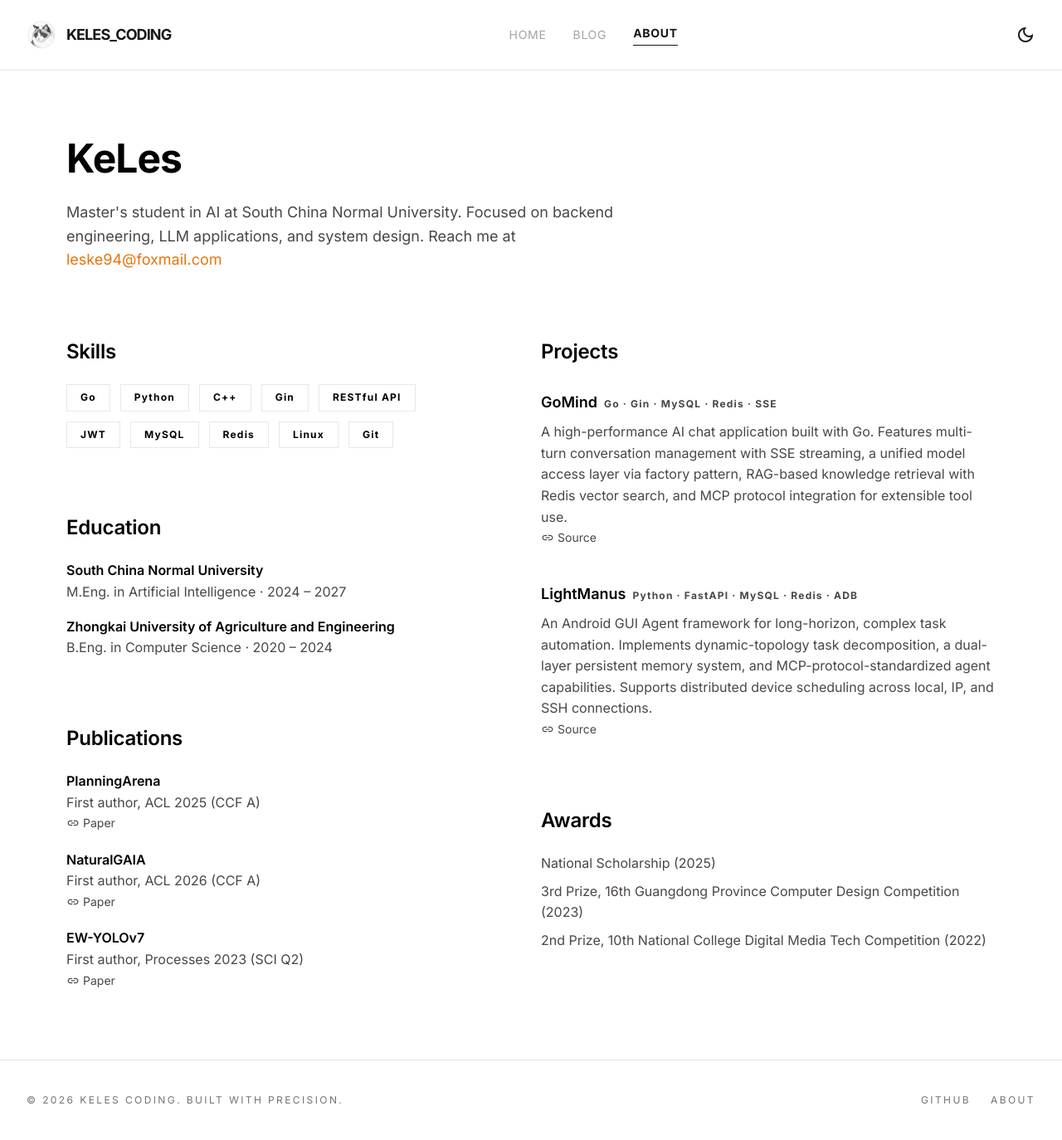
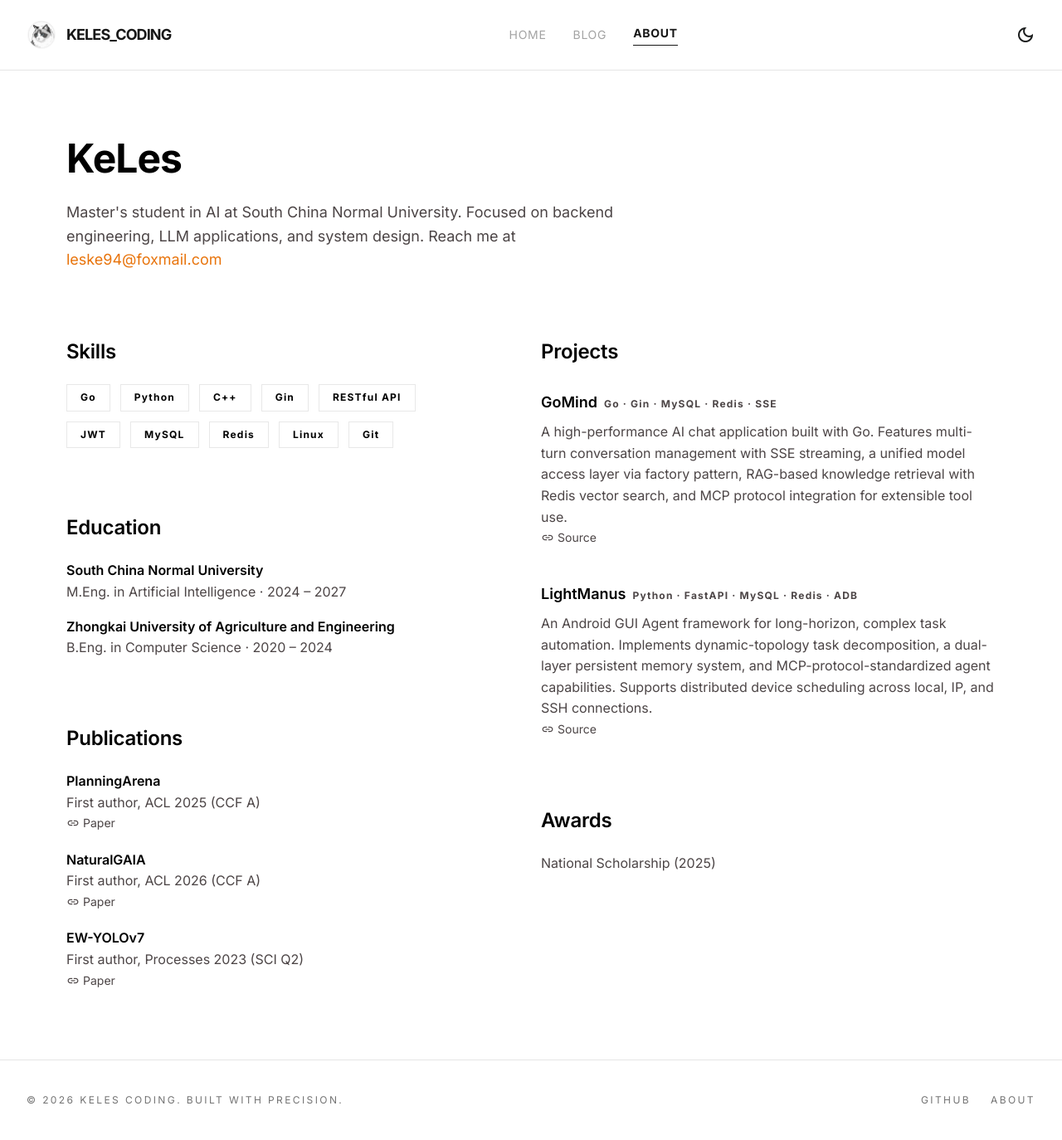
Before and after one commit to KeLes-Coding/KeLes-Coding.github.io, a Jekyll site: the page built from about.md, in a window 1280 px wide. Shown: the whole page at 83% size. Built offline with Jekyll 4.4.1, drawn with Linux system fonts in a browser that asks for light colours; nearby versions of some CDN libraries.

Commit message:
Simplify information.

```diff
--- a/about.md
+++ b/about.md
@@ -105,8 +105,6 @@ title: About
       <h2 class="mb-6 font-h3 text-h3 text-primary">Awards</h2>
       <ul class="space-y-2 text-body-md text-on-surface-variant">
         <li>National Scholarship (2025)</li>
-        <li>3rd Prize, 16th Guangdong Province Computer Design Competition (2023)</li>
-        <li>2nd Prize, 10th National College Digital Media Tech Competition (2022)</li>
       </ul>
     </section>
   </div>
```
